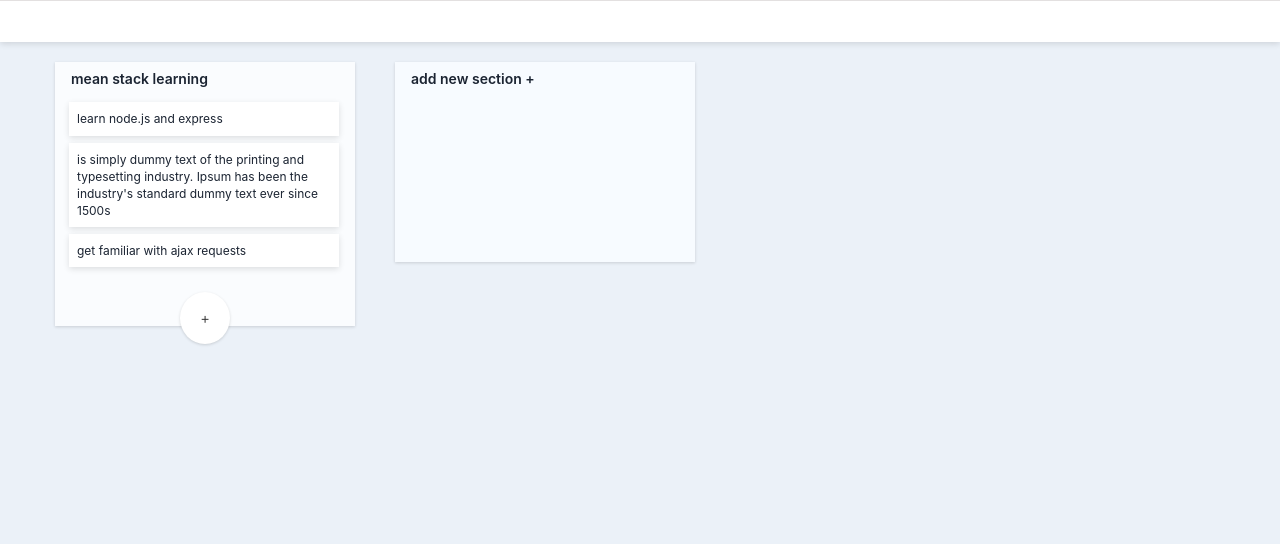
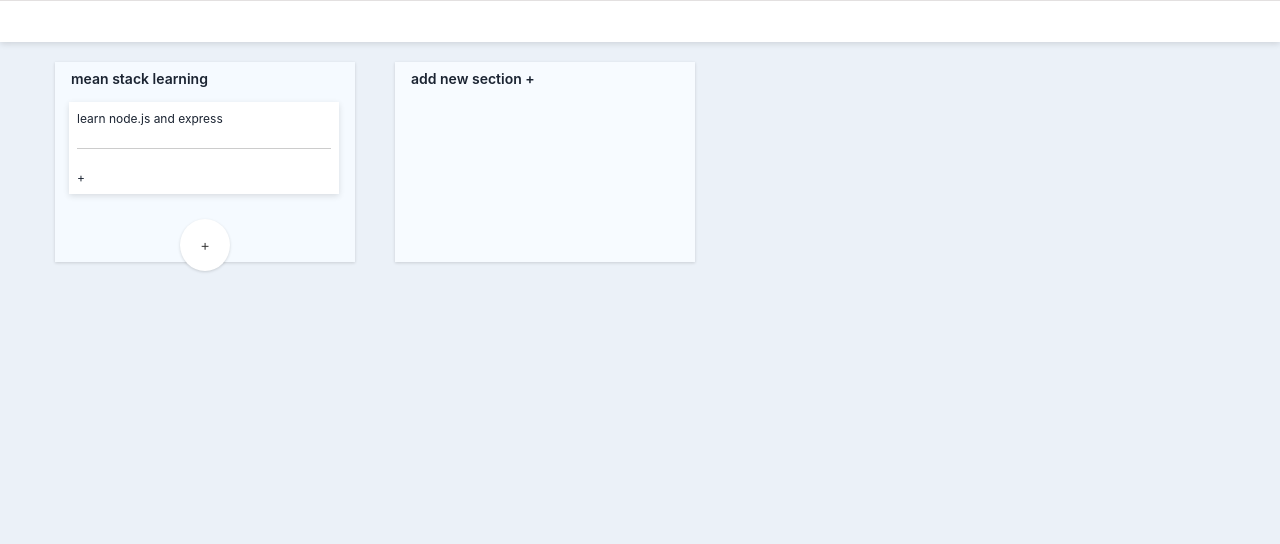
Before and after one commit to creativecoderbrad/bookmark-mean-app, a Node server app: page / in a window 1280 px wide. Shown: the part 50-594 px from the top of the page. Run offline with Node 20, Linux system fonts and the light colour scheme; some libraries are stand-ins or nearby versions.

Commit message:
latest push

```diff
--- a/public/css/style.css
+++ b/public/css/style.css
@@ -36,7 +36,7 @@ h1, h2, h3, p, li, a {
 }
 
 .section {
-  width: 300px; min-height: 200px; background: #fafcfe;  margin-left: 40px;
+  width: 300px; min-height: 200px; background: #f5faff;  margin-left: 40px;
   box-shadow: 0 1px 3px 0 rgba(0,0,0,0.15); float: left;
   text-align: center; height: auto;
 }
--- a/public/js/lists.js
+++ b/public/js/lists.js
@@ -1,11 +1,11 @@
 
 // build the lists
 
-var sections = {
-  section {
+var sections = [
+  section = {
 
   }
-}
+]
 
 /* === my thinking ===
 
--- a/views/index.pug
+++ b/views/index.pug
@@ -8,10 +8,9 @@ block content
 
       ul
         li learn node.js and express
-        li is simply dummy text of the printing and typesetting industry.
-          Lorem Ipsum has been the industry's standard dummy text ever since
-          the 1500s
-        li get familiar with ajax requests
+          hr
+          btn.view-more +
+
       btn.add-more-item  +
 
    div.section.add-new-section
```
